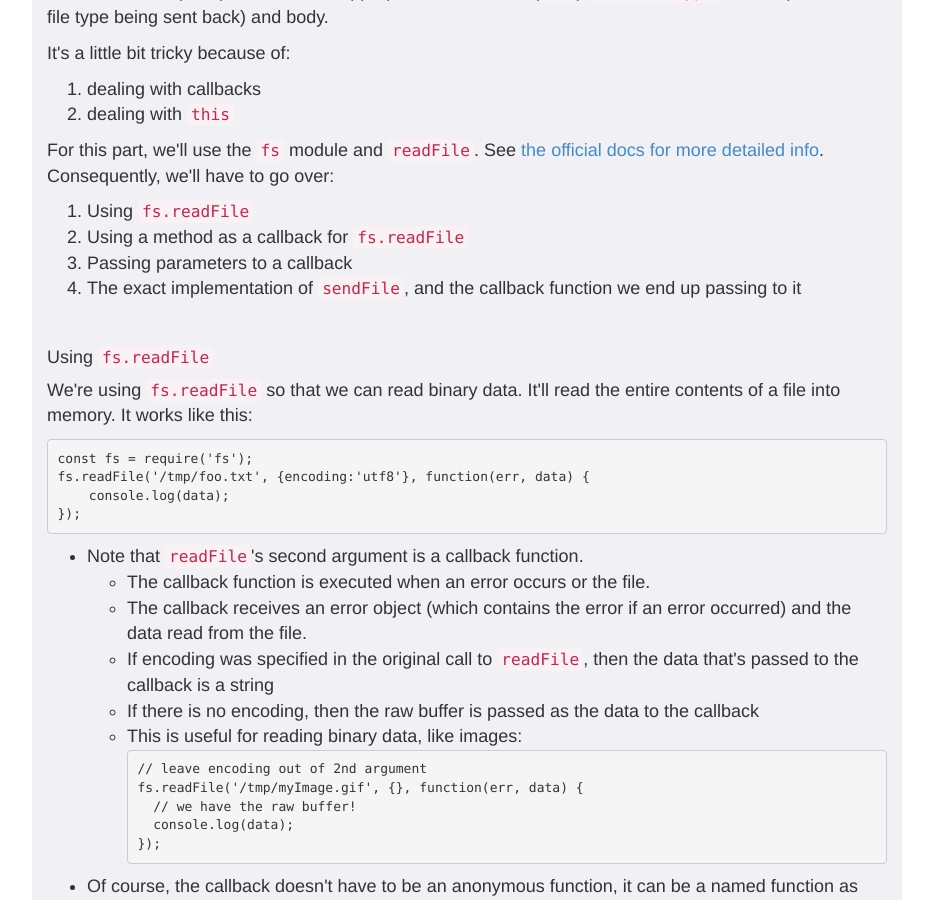
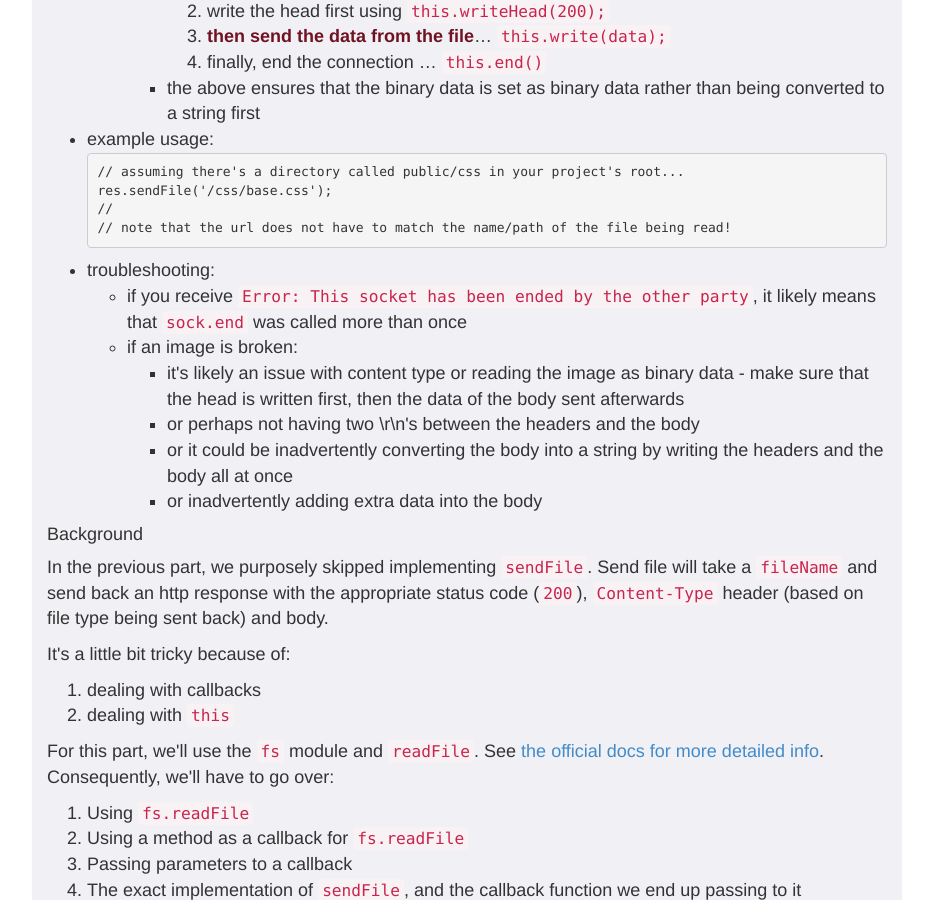
Before and after one commit to foureyes/csci-ua.0480-spring2017-008, a Jekyll site: the page built from homework/03.markdown, in a window 1280 px wide and 900 px high, scrolled down 11995 px. Shown: the whole window, without its empty margins (173-1106 px from the left). Built offline with Jekyll 4.4.1, drawn with Linux system fonts in a browser that asks for light colours; some of the changed text lies outside the part shown.

Commit message:
fix up hw3

```diff
--- a/homework/03.markdown
+++ b/homework/03.markdown
@@ -186,7 +186,7 @@ Note that our `Request` object will assume HTTP/1.1, so it's not required to kee
 
 #### Methods
 
-1. `toString` - returns a string representation of the request object as a valid http request (essentially taking its properties and creating a request)
+1. `toString` - returns a string representation of the request object as a valid http request (essentially taking its properties and creating a request - or another way of looking at it is recreating the original string passed in to the constructor)
 
 You can add additional properties and methods as needed.
 
@@ -299,9 +299,11 @@ Most of the methods in the `Response` either act as a proxy for `socket` methods
 2. `write(data)` - sends data to the client by calling the `write` method on this `Response` object's internal socket object (essentially a pass-through / proxy method to call the same method on `this.sock`)
     * `data` - a `String` or `Buffer` (binary data) to be sent to the client
     * no return value
+    * note that _all it does_ is write `data` to the socket, nothing else (it doesn't close the connection or add additional data to `data` )
     * example usage:
         <pre><code data-trim contenteditable>res.write("&lt;h2&gt;A bit o' HTML&lt;/h2&gt;"); </code></pre>
 3. `end(s)` - sends data and ends the connection by callings the `end` method on this `Response` object's internal socket object (essentially a pass-through / proxy method to call the same method on `this.sock`)
+    * note that you will not be able to send any more data on a closed socket (this also implies that you cannot call end more than once for a single request/response cycle)
     * `s` - a `String` or `Buffer` (binary data) to be sent to the client
     * no return value
     * example usage:
@@ -323,6 +325,7 @@ res.send(200, 'Hi there!');
 // (then closes the connection)
 </code></pre>
 5. `writeHead(statusCode)` - sets the statusCode, and writes everything but the body, and leaves the connection open; this is simply a combination of setting the `statusCode` property and calling `this.write`
+    *  another way to think about it is that: it writes out all of the headers (including the status line), and after you call writeHead, you can continue writing more data, such as the body of the response with something like `write`
     * `statusCode` - the status code of the http response
     * no return value
     * example usage:
@@ -346,6 +349,10 @@ res.end('');
 // response is immediately sent and connection is closed
 // (essentially ... set statusCode and header, then this.write and this.end or just this.end)
 </code></pre>
+    * troubleshooting:
+        * some browsers, such as Chrome, will cache redirects ... so you'll have to...
+        * check with curl first to see that you're getting the right status code and headers
+        * check with your browser next, making sure to clear your browser cache before trying again (and perhaps use "incognito" mode)
 7. `toString()` - returns a string representation of this response object that can serve as a valid http response
     * no arguments
     * returns a string, a valid http response
@@ -428,6 +435,14 @@ res.sendFile('/css/base.css');
 //
 // note that the url does not have to match the name/path of the file being read!
 </code></pre>
+* troubleshooting:
+    * if you receive `Error: This socket has been ended by the other party`, it likely means that `sock.end` was called more than once
+    * if an image is broken:
+        * it's likely an issue with content type or reading the image as binary data - make sure that the head is written first, then the data of the body sent afterwards
+        * or perhaps not having two \r\n's between the headers and the body
+        * or it could be inadvertently converting the body into a string by writing the headers and the body all at once
+        * or inadvertently adding extra data into the body
+
 
 #### Background
 
@@ -583,7 +598,7 @@ Now... we have an issue, because the callback that should be supplied to `readFi
 Now that we know how to use `readFile` and its callback within the context of an object, we'll turn our attention back to  `sendFile`. `sendFile` will read the contents of the `fileName` supplied to it, and it'll read the file relative to the `public` folder in the repository. Here's how you'll implement `sendFile`:
 
 
-1. Determine the absolute path to the file that's passed in as its argument by using `\_\_dirname` to find the directory of the module... and go up one so that public can be accessed.
+1. Determine the absolute path to the file that's passed in as its argument by using `__dirname` to find the directory of the module... and go up one so that public can be accessed.
     <pre><code data-trim contenteditable>const publicRoot = __dirname + '/../public';
 const filePath =  publicRoot + fileName;
 </code></pre>
```
